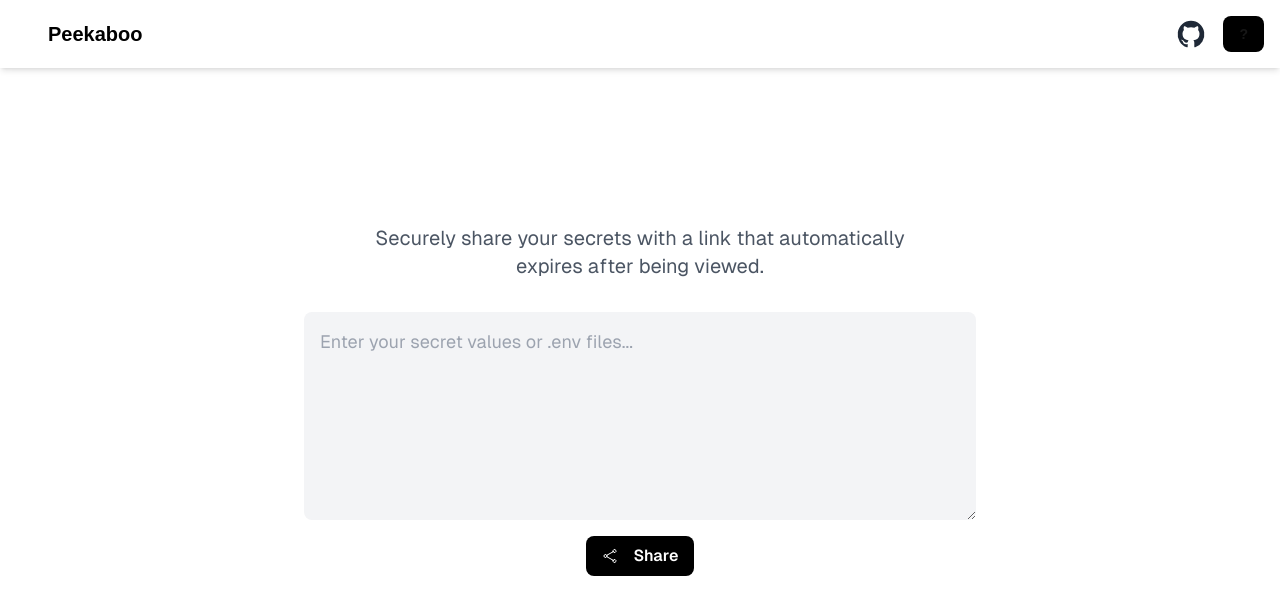
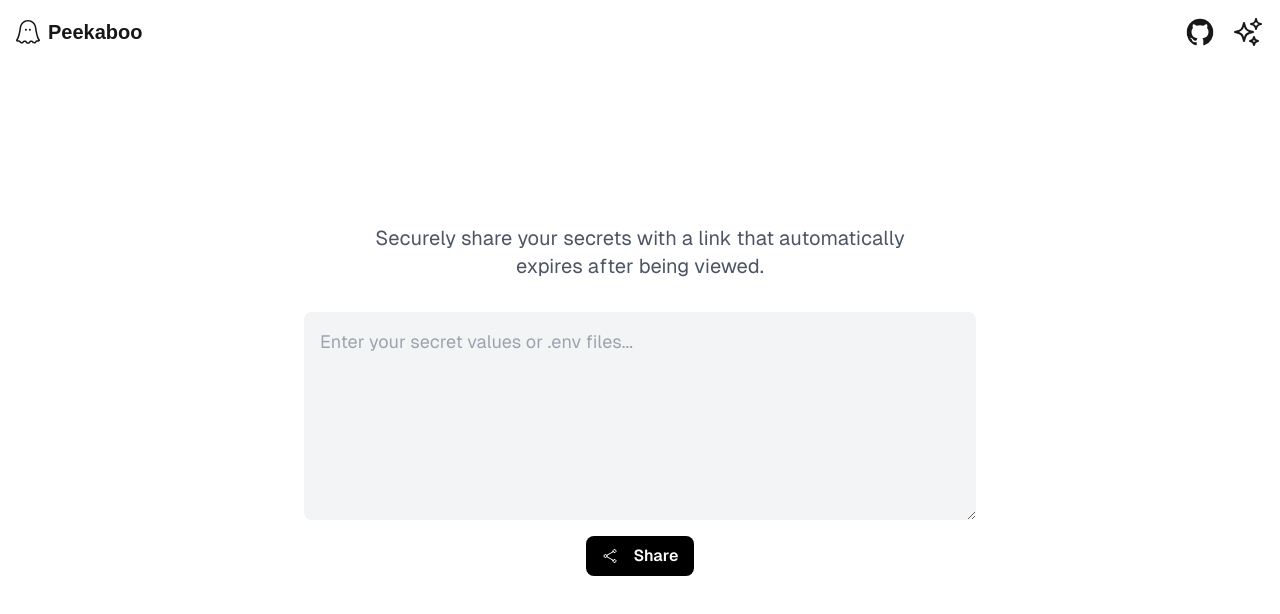
Before and after one commit to stretch0/peekaboo-app, a Next.js app: page / in a window 1280 px wide. Shown: the top 614 px of the page. Built offline with nearby package versions, Linux system fonts and the light colour scheme; no server answers.

Commit message:
Fixed light styles

```diff
--- a/app/layout.tsx
+++ b/app/layout.tsx
@@ -2,6 +2,7 @@ import type { Metadata } from "next";
 import localFont from "next/font/local";
 import "./globals.css";
 import Link from "next/link";
+import PreferredColorSchemeToggle from "@/components/PreferredColorSchemeToggle";
 
 const geistSans = localFont({
   src: "./fonts/GeistVF.woff",
@@ -29,10 +30,10 @@ export default function RootLayout({
       <body
         className={`${geistSans.variable} ${geistMono.variable} antialiased`}
       >
-        <nav className="fixed top-0 left-0 right-0 z-10 p-4 shadow-md">
+        <nav className="fixed top-0 left-0 right-0 z-10 p-4">
           <div className="flex items-center justify-between mx-auto">
-            <Link href="/" className="text-xl font-bold text-black dark:text-white flex justify-center items-center gap-2">
-            <svg height="24px" width="24px" version="1.1" id="_x32_" xmlns="http://www.w3.org/2000/svg" xmlnsXlink="http://www.w3.org/1999/xlink" viewBox="0 0 512 512" xmlSpace="preserve" fill="#ffffff" stroke="#ffffff"><g id="SVGRepo_bgCarrier" strokeWidth="0" style={{fill: '#000000'}}></g><g id="SVGRepo_tracerCarrier" strokeLinecap="round" strokeLinejoin="round"></g>
+            <Link href="/" className="text-xl font-bold flex justify-center items-center gap-2">
+            <svg height="24px" width="24px" version="1.1" id="_x32_" xmlns="http://www.w3.org/2000/svg" xmlnsXlink="http://www.w3.org/1999/xlink" viewBox="0 0 512 512" xmlSpace="preserve" className="fill-current">
 
                 <g id="SVGRepo_iconCarrier">
 
@@ -52,12 +53,15 @@ export default function RootLayout({
             <div
               className="flex gap-4 justify-center items-center"
             >
+
+              {/* <PreferredColorSchemeToggle /> */}
+
               <Link
                 href='https://github.com/stretch0/peekaboo-app'
                 target="_blank"
                 className="flex justify-center items-center"
               >
-                  <svg className="w-8 h-8 text-gray-800 dark:text-white" aria-hidden="true" xmlns="http://www.w3.org/2000/svg" width="24" height="24" fill="currentColor" viewBox="0 0 24 24">
+                  <svg className="size-8 fill-current " aria-hidden="true" xmlns="http://www.w3.org/2000/svg" width="24" height="24" viewBox="0 0 24 24">
                     <path fillRule="evenodd" d="M12.006 2a9.847 9.847 0 0 0-6.484 2.44 10.32 10.32 0 0 0-3.393 6.17 10.48 10.48 0 0 0 1.317 6.955 10.045 10.045 0 0 0 5.4 4.418c.504.095.683-.223.683-.494 0-.245-.01-1.052-.014-1.908-2.78.62-3.366-1.21-3.366-1.21a2.711 2.711 0 0 0-1.11-1.5c-.907-.637.07-.621.07-.621.317.044.62.163.885.346.266.183.487.426.647.71.135.253.318.476.538.655a2.079 2.079 0 0 0 2.37.196c.045-.52.27-1.006.635-1.37-2.219-.259-4.554-1.138-4.554-5.07a4.022 4.022 0 0 1 1.031-2.75 3.77 3.77 0 0 1 .096-2.713s.839-.275 2.749 1.05a9.26 9.26 0 0 1 5.004 0c1.906-1.325 2.74-1.05 2.74-1.05.37.858.406 1.828.101 2.713a4.017 4.017 0 0 1 1.029 2.75c0 3.939-2.339 4.805-4.564 5.058a2.471 2.471 0 0 1 .679 1.897c0 1.372-.012 2.477-.012 2.814 0 .272.18.592.687.492a10.05 10.05 0 0 0 5.388-4.421 10.473 10.473 0 0 0 1.313-6.948 10.32 10.32 0 0 0-3.39-6.165A9.847 9.847 0 0 0 12.007 2Z" clipRule="evenodd"/>
                   </svg>
 
@@ -65,9 +69,18 @@ export default function RootLayout({
 
               <Link
                 href='/how-it-works'
-                className="px-4 py-2 text-sm font-semibold dark:text-black bg-black dark:bg-white rounded-lg"
+                className=""
               >
-                ?
+                <svg xmlns="http://www.w3.org/2000/svg" fill="none" viewBox="0 0 24 24" strokeWidth={1.5} className="size-8 stroke-current">
+                  <path strokeLinecap="round" strokeLinejoin="round" d="M9.813 15.904 9 18.75l-.813-2.846a4.5 4.5 0 0 0-3.09-3.09L2.25 12l2.846-.813a4.5 4.5 0 0 0 3.09-3.09L9 5.25l.813 2.846a4.5 4.5 0 0 0 3.09 3.09L15.75 12l-2.846.813a4.5 4.5 0 0 0-3.09 3.09ZM18.259 8.715 18 9.75l-.259-1.035a3.375 3.375 0 0 0-2.455-2.456L14.25 6l1.036-.259a3.375 3.375 0 0 0 2.455-2.456L18 2.25l.259 1.035a3.375 3.375 0 0 0 2.456 2.456L21.75 6l-1.035.259a3.375 3.375 0 0 0-2.456 2.456ZM16.894 20.567 16.5 21.75l-.394-1.183a2.25 2.25 0 0 0-1.423-1.423L13.5 18.75l1.183-.394a2.25 2.25 0 0 0 1.423-1.423l.394-1.183.394 1.183a2.25 2.25 0 0 0 1.423 1.423l1.183.394-1.183.394a2.25 2.25 0 0 0-1.423 1.423Z" />
+                </svg>
+
+
+
+
+
+
+
               </Link>
             </div>
 
--- /dev/null
+++ b/components/PreferredColorSchemeToggle/PreferredColorSchemeToggle.tsx
@@ -0,0 +1,10 @@
+"use client"
+
+export default function PreferredColorSchemeToggle () {
+  return (
+    <label className="inline-flex items-center cursor-pointer">
+      <input type="checkbox" value="" className="sr-only peer"/>
+      <div className="relative w-11 h-6 bg-gray-200 peer-focus:outline-none peer-focus:ring-4 peer-focus:ring-blue-300 dark:peer-focus:ring-blue-800 rounded-full peer dark:bg-gray-700 peer-checked:after:translate-x-full rtl:peer-checked:after:-translate-x-full peer-checked:after:border-white after:content-[''] after:absolute after:top-[2px] after:start-[2px] after:bg-white after:border-gray-300 after:border after:rounded-full after:h-5 after:w-5 after:transition-all dark:border-gray-600 peer-checked:bg-blue-600"/>
+    </label>
+  )
+}
--- /dev/null
+++ b/components/PreferredColorSchemeToggle/index.tsx
@@ -0,0 +1 @@
+export { default } from './PreferredColorSchemeToggle';
```
